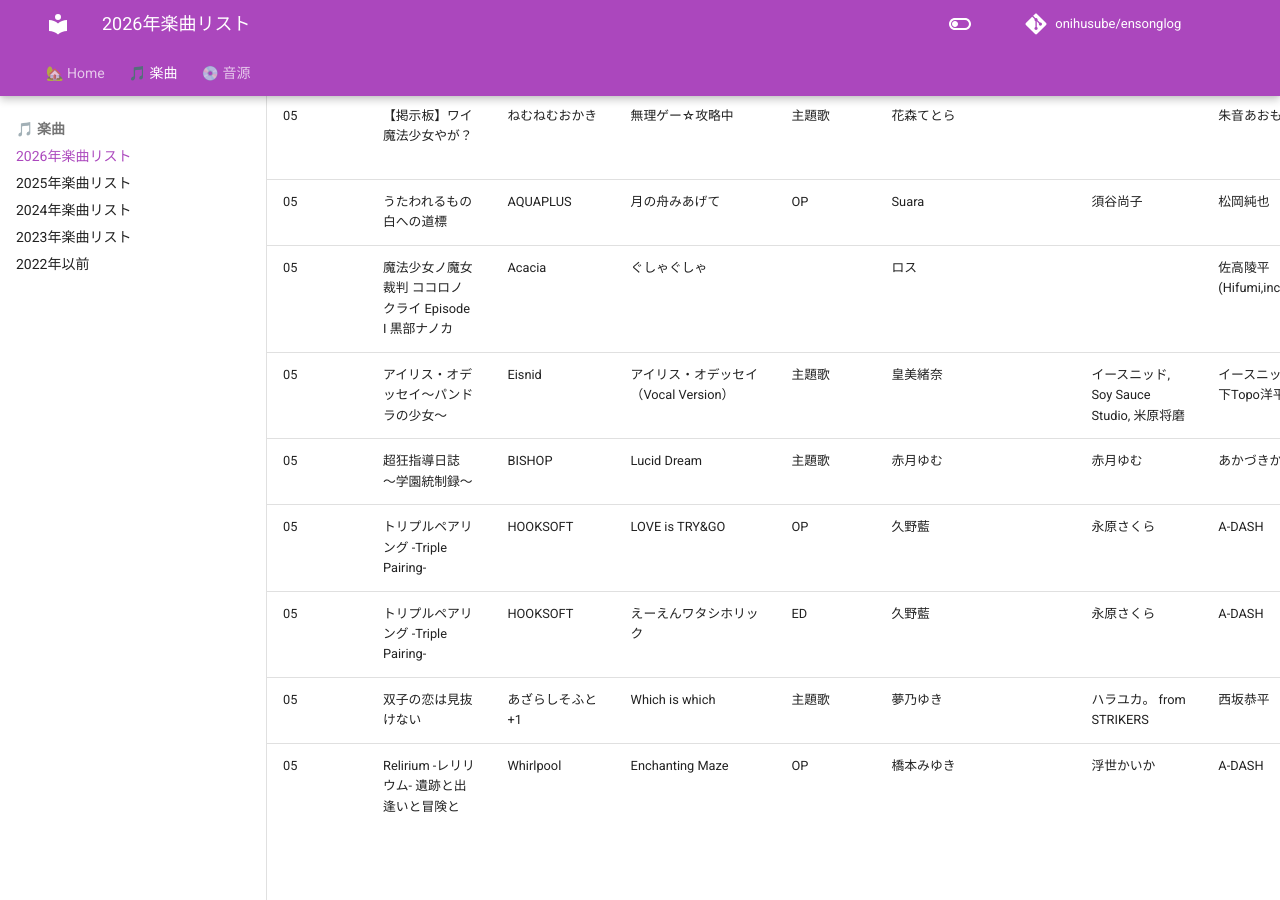
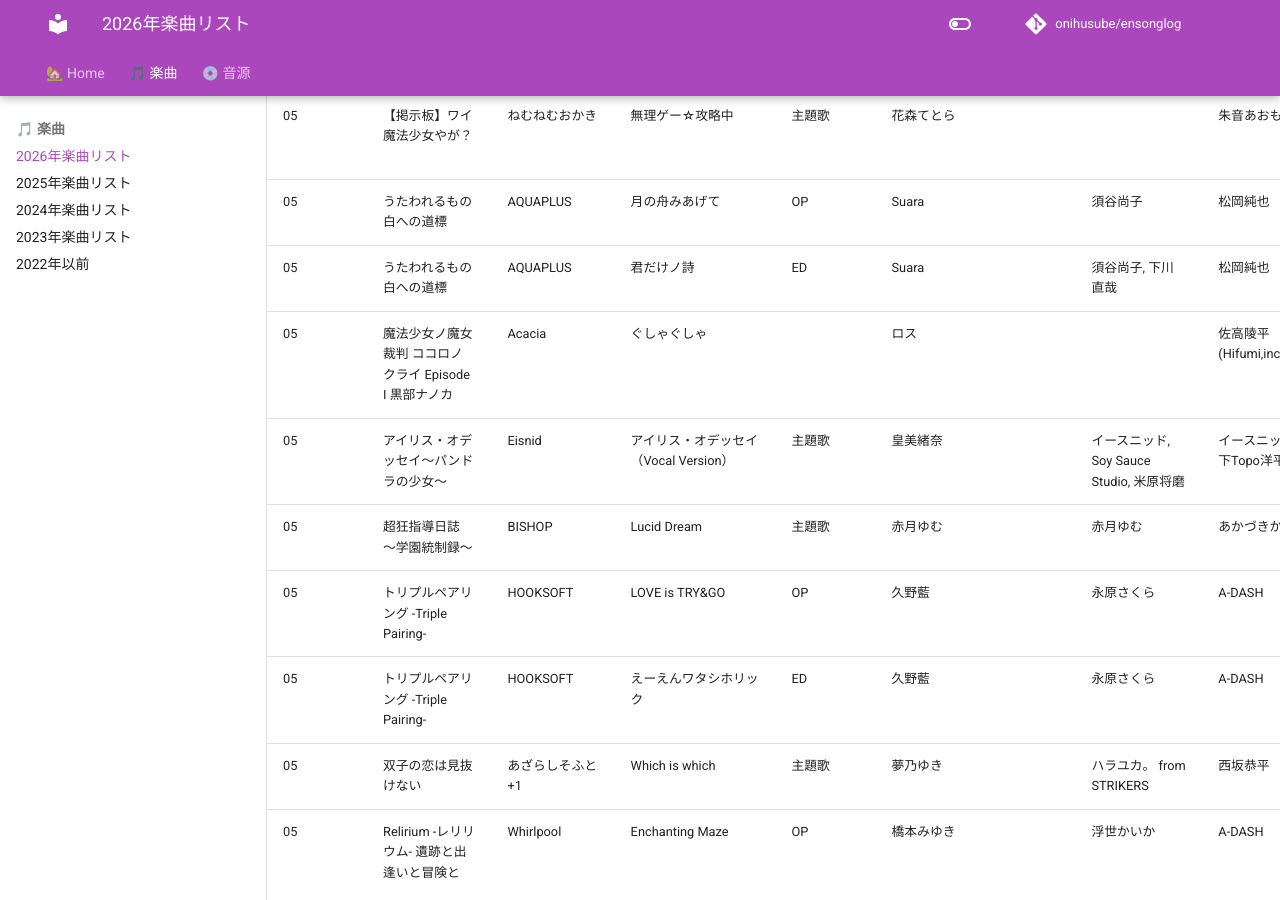
Before and after one commit to onihusube/ensonglog, an MkDocs documentation site: the page built from docs/2026/楽曲.md, in a window 1280 px wide and 900 px high, scrolled down 10738 px. Built offline with MkDocs 1.6.1 and Material for MkDocs 9.7.7, drawn with Linux system fonts in a browser that asks for light colours; emoji names are drawn with the system emoji font; comment, search, counter and statistics services are not loaded.

Commit message:
utawarerumono

```diff
--- a/docs/2026/楽曲.md
+++ b/docs/2026/楽曲.md
@@ -132,6 +132,7 @@ search:
 | 05<!--/08--> | 先輩教えてください! ～エロゲを貸したのは好奇心旺盛な陽キャ後輩でした～ | アパタイト | カーテン越しの境界線 | 主題歌 |  | 妄想くりえーしょん | 妄想くりえーしょん | 妄想くりえーしょん | ゲームディスク |  | [:rabbit:](https://chobit.cc/9rcya) |
 | 05<!--/22--> | 【掲示板】ワイ魔法少女やが？ | ねむねむおかき | 無理ゲー☆攻略中 | 主題歌 | 花森てとら |  | 朱音あおも |  | サウンドトラック（[Steam](https://store.steampowered.com/app/4712330/_Soundtrack/)） |  | [:fontawesome-brands-youtube:](https://www.youtube.com/watch?v=-wtCmZLPB88) |
 | 05<!--/28--> | うたわれるもの 白への道標 | AQUAPLUS | 月の舟みあげて | OP | Suara | 須谷尚子 | 松岡純也 | 松岡純也 | [🎵🔗](https://spaceshowerfuga.lnk.to/tsukinofunemiagete) |  | [:fontawesome-brands-youtube:](https://www.youtube.com/watch?v=HqirSx1dlhs) |
+| 05<!--/28--> | うたわれるもの 白への道標 | AQUAPLUS | 君だけノ詩 | ED | Suara | 須谷尚子, 下川直哉 | 松岡純也 | 松岡純也 | [🎵🔗](https://spaceshowerfuga.lnk.to/kimidakenouta) |  |  |
 | 05<!--/28--> | 魔法少女ノ魔女裁判 ココロノクライ Episode I 黒部ナノカ | Acacia | ぐしゃぐしゃ |  | ロス |  | 佐高陵平 (Hifumi,inc.) |  | [🎵🔗](https://nex-tone.link/A00219323) | Drums：SHiN, Bass：Ryosuke, Guitar：三代, Mix：石塚陽大 </br> MVプロジェクト | [:fontawesome-brands-youtube:](https://www.youtube.com/watch?v=QXTp8X_rVas) |
 | 05<!--/29--> | アイリス・オデッセイ〜パンドラの少女〜 | Eisnid | アイリス・オデッセイ（Vocal Version） | 主題歌 | 皇美緒奈 | イースニッド, Soy Sauce Studio, 米原将磨 | イースニッド, 山下Topo洋平 |  | [🎵🔗](https://linkco.re/6cd6Pdu3) | Recording・Mixing・Mastering：Soy Sauce Studio | [:fontawesome-brands-youtube:](https://www.youtube.com/watch?v=ktKm2hJA8MQ) |
 | 05<!--/29--> | 超狂指導日誌 ～学園統制録～ | BISHOP | Lucid Dream | 主題歌 | 赤月ゆむ | 赤月ゆむ | あかづきかおる | あかづきかおる |  | produced by AtelierPeach |  |
```
